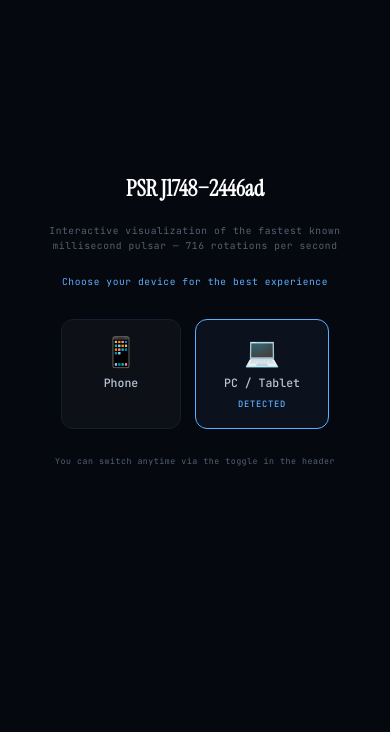
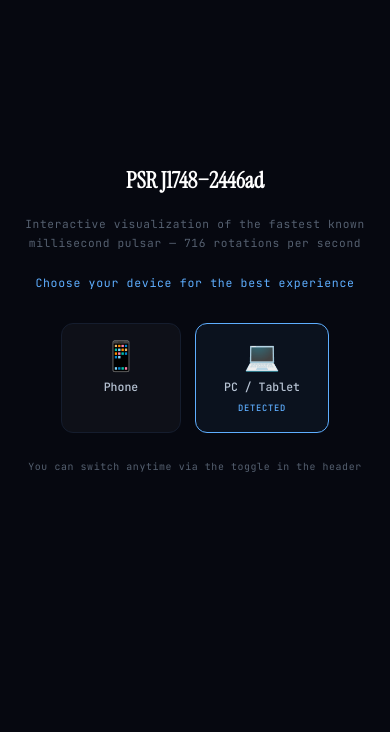
Before and after one commit to TheStoneDam/pulsar-viz, a plain HTML site: page index.html in a window 390 px wide. Shown: the part 101-833 px from the top of the page. Drawn offline with nearby package versions, Linux system fonts and the light colour scheme.

Commit message:
index.html

```diff
--- a/index.html
+++ b/index.html
@@ -74,12 +74,12 @@
 
   #splash .splash-sub {
     font-family: var(--font-mono);
-    font-size: clamp(0.6rem, 1.5vw, 0.75rem);
+    font-size: clamp(0.7rem, 1.8vw, 0.85rem);
     color: var(--text-dim);
     text-align: center;
     letter-spacing: 0.06em;
-    max-width: 340px;
-    line-height: 1.6;
+    max-width: 480px;
+    line-height: 1.7;
   }
 
   .splash-buttons {
@@ -277,7 +277,7 @@
     border-radius: 10px;
     z-index: 5;
     font-family: var(--font-mono);
-    font-size: 0.66rem;
+    font-size: 0.78rem;
     line-height: 1.65;
     transition: opacity 0.4s, transform 0.3s;
     overflow: hidden;
@@ -294,7 +294,7 @@
   }
 
   .panel-header .chevron {
-    font-size: 0.55rem;
+    font-size: 0.65rem;
     color: var(--text-dim);
     transition: transform 0.25s;
   }
@@ -318,7 +318,7 @@
   }
 
   .panel-label {
-    font-size: 0.56rem;
+    font-size: 0.66rem;
     text-transform: uppercase;
     letter-spacing: 0.1em;
     color: var(--text-dim);
@@ -341,20 +341,20 @@
   .divider { height: 1px; background: var(--border); margin: 5px 0; }
 
   /* Panel positions - desktop */
-  #info-panel { bottom: 14px; left: 14px; max-width: 300px; }
-  #equation-panel { top: 14px; right: 14px; max-width: 330px; }
-  #legend-panel { top: 14px; right: 14px; min-width: 180px; }
+  #info-panel { bottom: 14px; left: 14px; max-width: 340px; }
+  #equation-panel { top: 14px; right: 14px; max-width: 370px; }
+  #legend-panel { top: 14px; right: 14px; min-width: 210px; }
 
   .eq-title {
     font-family: var(--font-display);
-    font-size: 0.82rem;
+    font-size: 0.95rem;
     color: #fff;
     margin-bottom: 6px;
   }
 
   .eq-line {
     color: var(--green);
-    font-size: 0.7rem;
+    font-size: 0.82rem;
     line-height: 1.75;
   }
 
@@ -365,7 +365,7 @@
   .eq-note {
     margin-top: 6px;
     color: var(--text-dim);
-    font-size: 0.56rem;
+    font-size: 0.66rem;
     line-height: 1.6;
     border-top: 1px solid var(--border);
     padding-top: 6px;
@@ -377,7 +377,7 @@
     gap: 7px;
     padding: 2px 0;
     color: var(--text-dim);
-    font-size: 0.6rem;
+    font-size: 0.72rem;
   }
 
   .legend-dot {
@@ -492,7 +492,7 @@
   <div class="splash-sub">
     Interactive visualization of the fastest known millisecond pulsar — 716 rotations per second
   </div>
-  <div class="splash-sub" style="color:var(--accent); font-size:0.6rem;">
+  <div class="splash-sub" style="color:var(--accent); font-size:0.72rem;">
     Choose your device for the best experience
   </div>
   <div class="splash-buttons">
@@ -507,7 +507,7 @@
       <span class="rec" id="pc-rec" style="display:none;">DETECTED</span>
     </button>
   </div>
-  <div class="splash-sub" style="margin-top:6px; font-size:0.52rem;">
+  <div class="splash-sub" style="margin-top:6px; font-size:0.62rem;">
     You can switch anytime via the toggle in the header
   </div>
 </div>
@@ -630,7 +630,7 @@
 
     <!-- Pulse -->
     <div id="pulse-indicator" style="opacity:0;pointer-events:none;">
-      <canvas id="pulse-canvas" width="220" height="80"></canvas>
+      <canvas id="pulse-canvas" width="300" height="110"></canvas>
     </div>
   </div>
 </div>
@@ -715,7 +715,7 @@ var prevM = {x:0,y:0};
 var camTheta = Math.PI / 5;
 var camPhi = Math.PI / 2.8;
 var camDist = 5.2;
-var pulseHistory = new Float32Array(220);
+var pulseHistory = new Float32Array(300);
 var pulseIdx = 0;
 var starCache = [];
 
```
